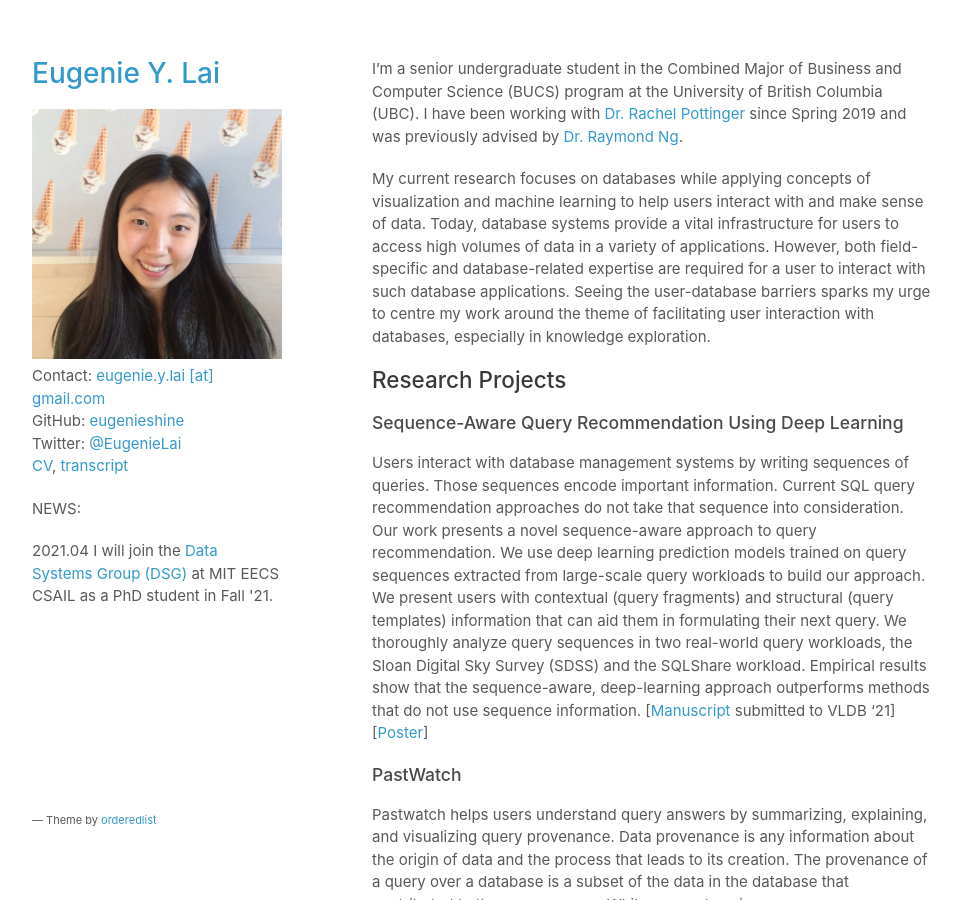
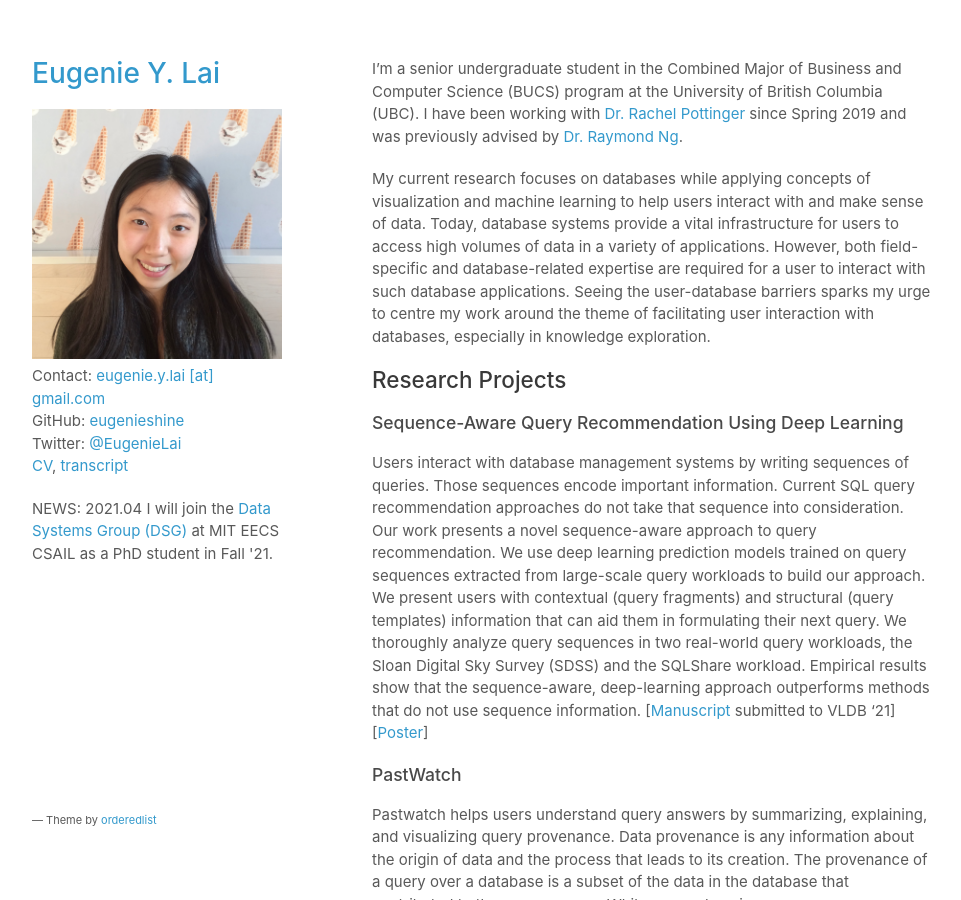
Before and after one commit to eugenielai/eugenielai.github.io, a Jekyll site: the page built from README.md, in a window 1280 px wide and 900 px high. Shown: the whole window, without its empty margins (158-1119 px from the left). Built offline with Jekyll 4.4.1, drawn with Linux system fonts in a browser that asks for light colours; our own code applies the rules of GitHub Pages for plain Markdown files; a script that is not in the unit is left out.

```diff
--- a/_layouts/default.html
+++ b/_layouts/default.html
@@ -29,8 +29,7 @@
           <a href="/docs/cvs/cv_elai.pdf">CV</a>, <a href="/docs/transcripts/ubc_transcript_elai.pdf">transcript</a>
         </p>
 
-        <p>NEWS:</p>
-        <p>2021.04 I will join the <a href="http://dsg.csail.mit.edu/">Data Systems Group (DSG)</a> at MIT EECS CSAIL as a PhD student in Fall '21.</p>
+        <p>NEWS: 2021.04 I will join the <a href="http://dsg.csail.mit.edu/">Data Systems Group (DSG)</a> at MIT EECS CSAIL as a PhD student in Fall '21.</p>
 
       </header>
       <section>
```
